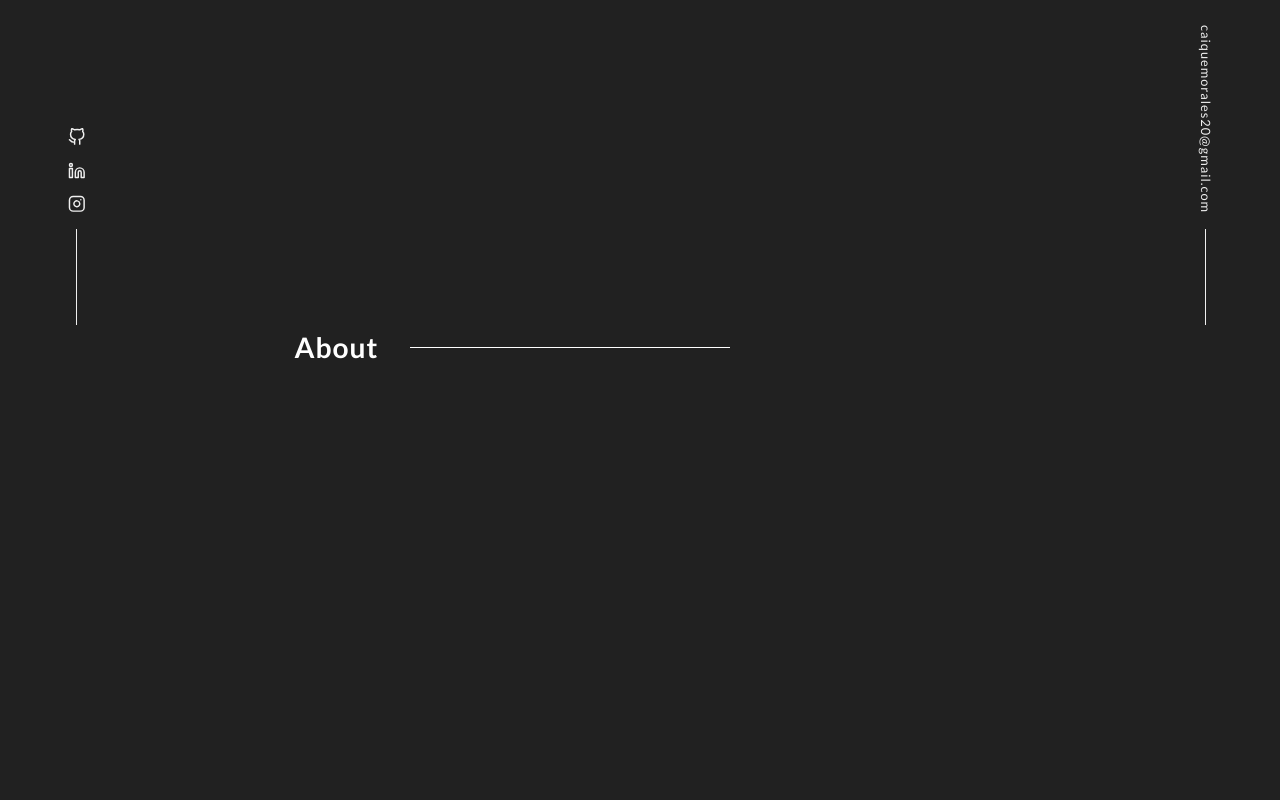
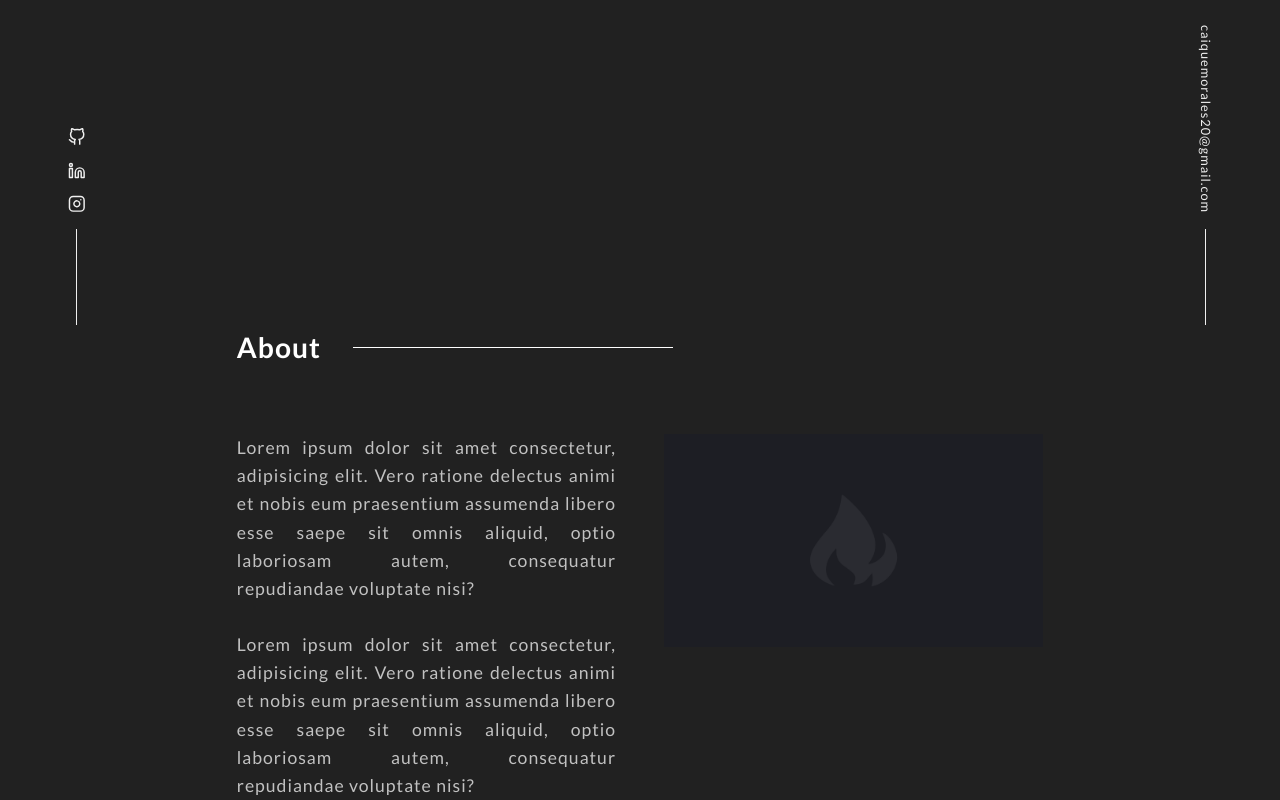
Before and after one commit to CaiqueMorales20/portfolio, a React (Vite) app: page / in a window 1280 px wide. Shown: the part 475-1275 px from the top of the page. Before the commit the page ends 845 px from the top, so only its background shows below. Built offline with nearby package versions, Linux system fonts and the light colour scheme.

Commit message:
:construction: About

```diff
--- a/src/GlobalStyle.tsx
+++ b/src/GlobalStyle.tsx
@@ -36,7 +36,7 @@ export const GlobalStyle = createGlobalStyle`
   }
   body{
     background-color: ${cssVariables.color.clrPrimary};
-    color: #fefefe;
+    color: ${cssVariables.color.clrText};
     line-height: 1.6;
   }
   ul{
@@ -46,6 +46,10 @@ export const GlobalStyle = createGlobalStyle`
     outline: none;
     border: none;
     background-color: transparent;
+  }
+  img{
+    width: 100%;
+    height: auto;
   }
   a{
     text-decoration: none;
@@ -60,7 +64,7 @@ export const PageContainer = styled.div`
 
 export const Content = styled.div`
 	margin-inline: auto;
-	width: 60%;
+	width: 70%;
 `;
 
 export const SectionTitle = styled.h1`
--- a/src/screens/HomePage/components/About/index.tsx
+++ b/src/screens/HomePage/components/About/index.tsx
@@ -1,5 +1,9 @@
 // Imported Components
 import { Content, SectionTitle } from "../../../../GlobalStyle";
+
+// Image
+import Fireship from "../../../../assets/img/fireship.png";
+import { AboutS, AboutText, Image, ImageContainer } from "./style";
 
 // Functional Component
 export const About = () => {
@@ -7,6 +11,23 @@ export const About = () => {
 	return (
 		<Content>
 			<SectionTitle>About</SectionTitle>
+			<AboutS>
+				<AboutText>
+					Lorem ipsum dolor sit amet consectetur, adipisicing elit. Vero ratione
+					delectus animi et nobis eum praesentium assumenda libero esse saepe
+					sit omnis aliquid, optio laboriosam autem, consequatur repudiandae
+					voluptate nisi?
+					<br />
+					<br />
+					Lorem ipsum dolor sit amet consectetur, adipisicing elit. Vero ratione
+					delectus animi et nobis eum praesentium assumenda libero esse saepe
+					sit omnis aliquid, optio laboriosam autem, consequatur repudiandae
+					voluptate nisi?
+				</AboutText>
+				<ImageContainer>
+					<Image src={Fireship} alt="Fireship" />
+				</ImageContainer>
+			</AboutS>
 		</Content>
 	);
 };
--- /dev/null
+++ b/src/screens/HomePage/components/About/style.tsx
@@ -0,0 +1,24 @@
+import styled from "styled-components";
+import { cssVariables } from "../../../../GlobalStyle";
+
+// Styled Components
+
+export const AboutS = styled.div`
+	margin-top: 4rem;
+	display: flex;
+	gap: 3rem;
+
+	& > * {
+		flex-basis: 100%;
+	}
+`;
+
+export const AboutText = styled.p`
+	font-size: ${cssVariables.typography.fzNormal};
+	color: #c1c1c1;
+	text-align: justify;
+`;
+
+export const ImageContainer = styled.div``;
+
+export const Image = styled.img``;
```
Also changed, not shown: src/assets/img/fireship.png (added).
